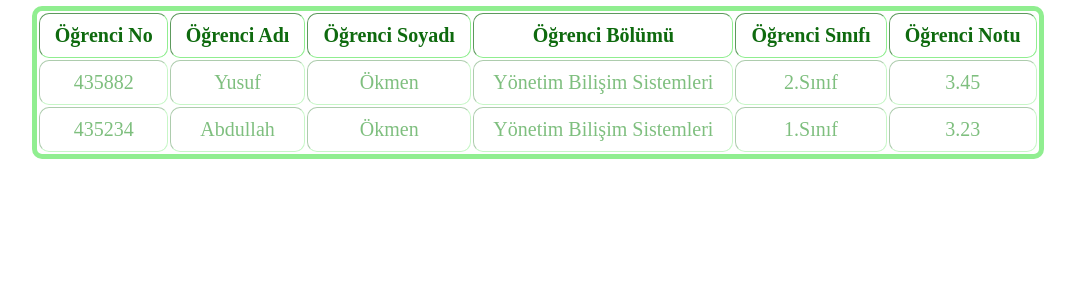
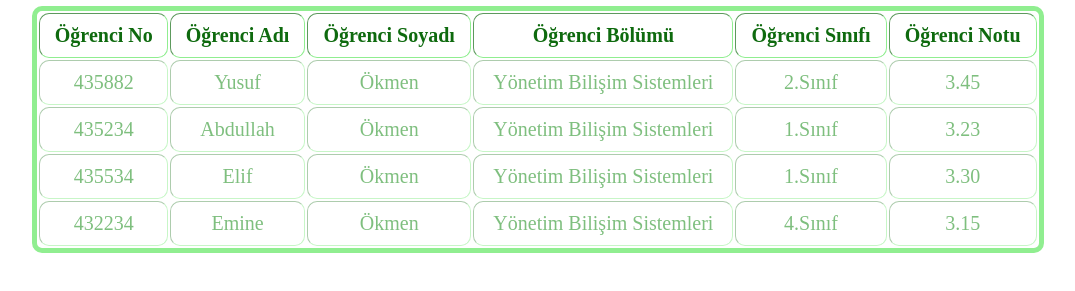
Before and after one commit to YusufOkmen/WebDesingWithSchool, a plain HTML site: page Hafta5/index.html in a window 1280 px wide. Shown: the part 95-386 px from the top of the page, without its empty margins (102-1177 px from the left). Drawn offline with Linux system fonts and the light colour scheme.

Commit message:
Students added

```diff
--- a/Hafta5/css/style.css
+++ b/Hafta5/css/style.css
@@ -47,5 +47,5 @@ td:hover
 
 table:hover
 {
-    box-shadow: 5px 5px 5px 5px #0e6a0e;
+    box-shadow: 2px 2px 2px 2px #0e6a0e;
 }
--- a/Hafta5/index.html
+++ b/Hafta5/index.html
@@ -40,6 +40,24 @@
                 <td>3.23</td>
             </tr>
 
+            <tr>
+                <td>435534</td>
+                <td>Elif</td>
+                <td>Ökmen</td>
+                <td>Yönetim Bilişim Sistemleri</td>
+                <td>1.Sınıf</td>
+                <td>3.30</td>
+            </tr>
+
+            <tr>
+                <td>432234</td>
+                <td>Emine</td>
+                <td>Ökmen</td>
+                <td>Yönetim Bilişim Sistemleri</td>
+                <td>4.Sınıf</td>
+                <td>3.15</td>
+            </tr>
+
         </tbody>
 
     </table>
```
Also changed, not shown: Hafta5-2/index.html (deleted, +0 -29 lines), Hafta5-2/img/images.png (deleted), Hafta5-2/style.css (deleted).
